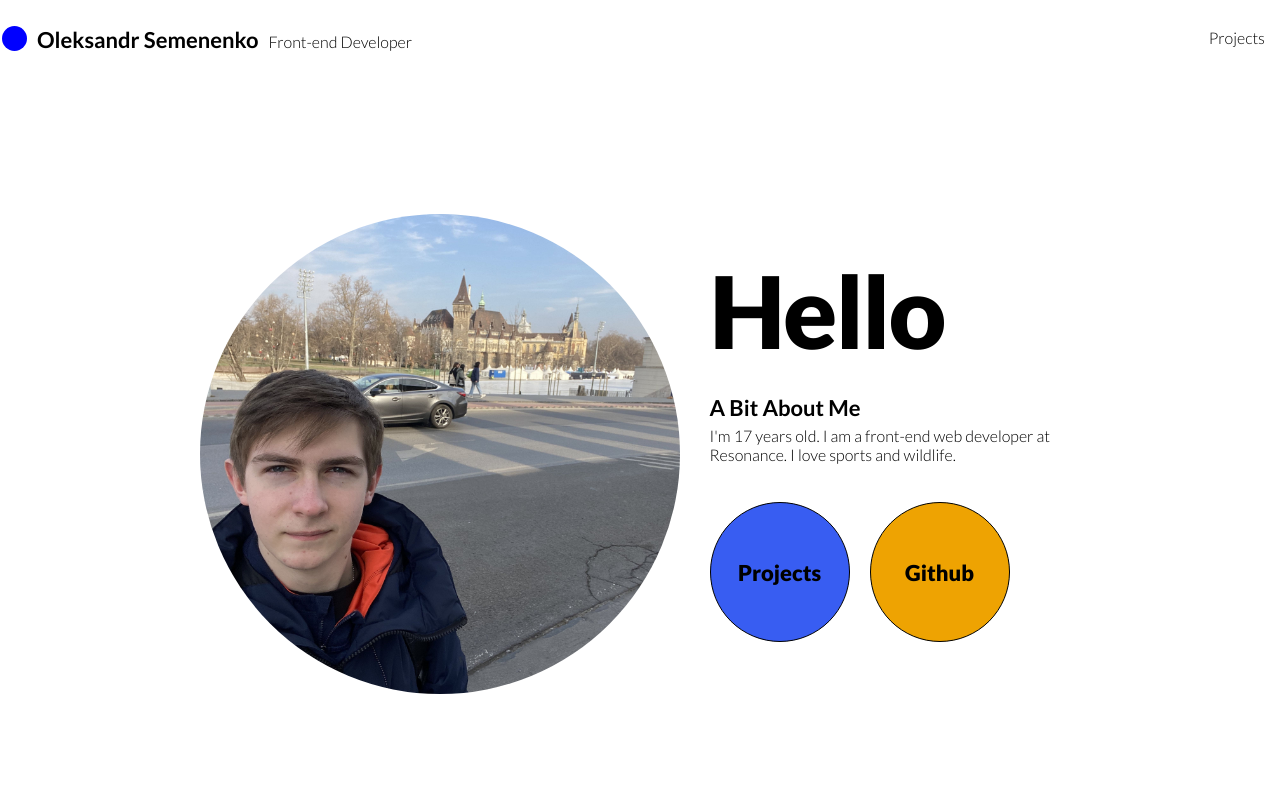
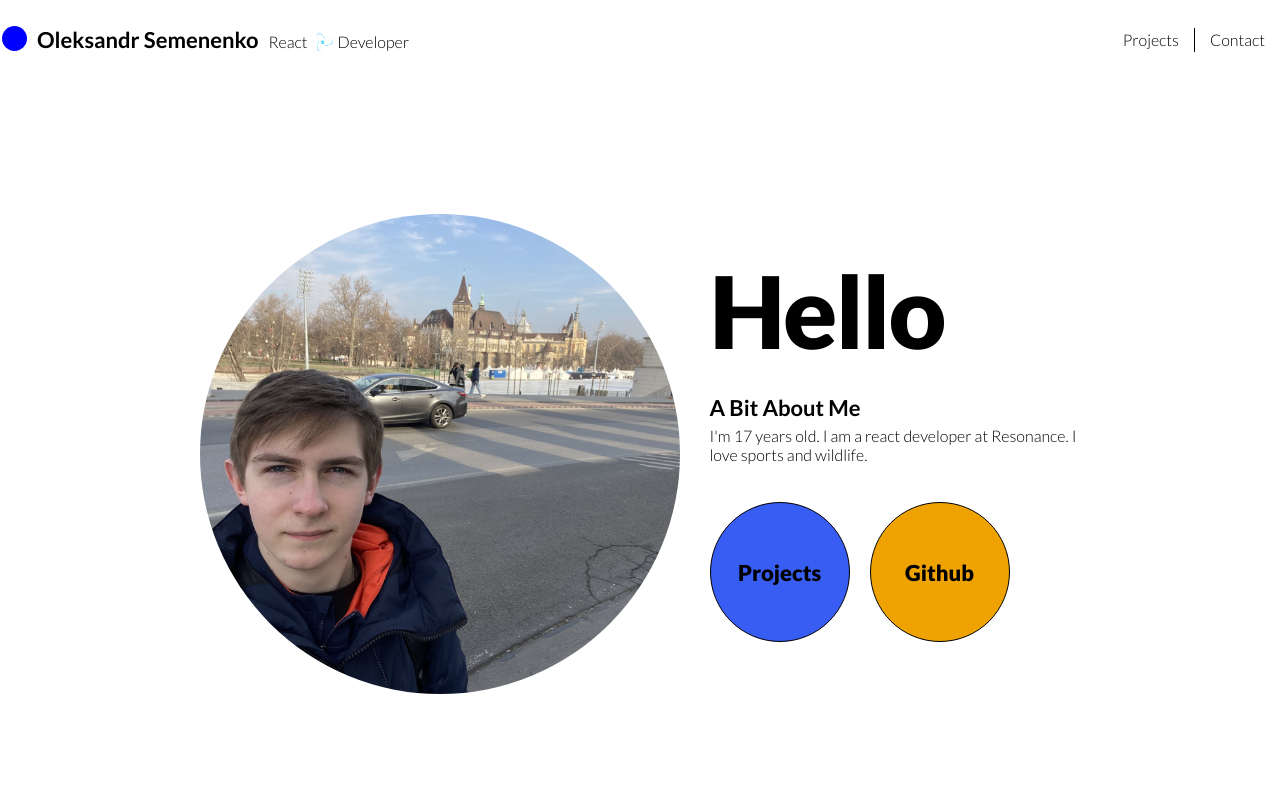
Before and after one commit to TheDeveloperAlex/the_dev_alex, a Next.js app: page / in a window 1280 px wide. Shown: the top 800 px of the page. Built offline with nearby package versions, Linux system fonts and the light colour scheme.

Commit message:
add logo react

```diff
--- /dev/null
+++ b/components/logoReact.js
@@ -0,0 +1,13 @@
+import styles from '../styles/logoReact.module.scss';
+
+export default function LogoReact() {
+
+  return (
+    <div className={styles.circles}>
+      <div></div>
+      <div></div>
+      <div></div>
+      <span></span>
+    </div>
+  );
+}
--- a/components/navBar.js
+++ b/components/navBar.js
@@ -1,5 +1,6 @@
 import Link from "next/link";
 import CustomLink from "./link";
+import LogoReact from "./logoReact";
 
 export default function NavBar({ theme, setTheme }) {
 
@@ -13,24 +14,30 @@ export default function NavBar({ theme, setTheme }) {
     setTheme('light');
   }
 
-  // const iconSun = (<xml version="1.0"><svg xmlns="http://www.w3.org/2000/svg" viewBox="0 0 30 30" width="30px" height="30px">    <path d="M 14.984375 0.98632812 A 1.0001 1.0001 0 0 0 14 2 L 14 5 A 1.0001 1.0001 0 1 0 16 5 L 16 2 A 1.0001 1.0001 0 0 0 14.984375 0.98632812 z M 5.796875 4.7988281 A 1.0001 1.0001 0 0 0 5.1015625 6.515625 L 7.2226562 8.6367188 A 1.0001 1.0001 0 1 0 8.6367188 7.2226562 L 6.515625 5.1015625 A 1.0001 1.0001 0 0 0 5.796875 4.7988281 z M 24.171875 4.7988281 A 1.0001 1.0001 0 0 0 23.484375 5.1015625 L 21.363281 7.2226562 A 1.0001 1.0001 0 1 0 22.777344 8.6367188 L 24.898438 6.515625 A 1.0001 1.0001 0 0 0 24.171875 4.7988281 z M 15 8 A 7 7 0 0 0 8 15 A 7 7 0 0 0 15 22 A 7 7 0 0 0 22 15 A 7 7 0 0 0 15 8 z M 2 14 A 1.0001 1.0001 0 1 0 2 16 L 5 16 A 1.0001 1.0001 0 1 0 5 14 L 2 14 z M 25 14 A 1.0001 1.0001 0 1 0 25 16 L 28 16 A 1.0001 1.0001 0 1 0 28 14 L 25 14 z M 7.9101562 21.060547 A 1.0001 1.0001 0 0 0 7.2226562 21.363281 L 5.1015625 23.484375 A 1.0001 1.0001 0 1 0 6.515625 24.898438 L 8.6367188 22.777344 A 1.0001 1.0001 0 0 0 7.9101562 21.060547 z M 22.060547 21.060547 A 1.0001 1.0001 0 0 0 21.363281 22.777344 L 23.484375 24.898438 A 1.0001 1.0001 0 1 0 24.898438 23.484375 L 22.777344 21.363281 A 1.0001 1.0001 0 0 0 22.060547 21.060547 z M 14.984375 23.986328 A 1.0001 1.0001 0 0 0 14 25 L 14 28 A 1.0001 1.0001 0 1 0 16 28 L 16 25 A 1.0001 1.0001 0 0 0 14.984375 23.986328 z" /></svg></xml>);
-  // const iconMoon = (<xml version = "1.0" encoding = "utf-8"><svg version="1.1" id="Layer_1" xmlns="http://www.w3.org/2000/svg" xmlns:xlink="http://www.w3.org/1999/xlink" x="0px" y="0px" viewBox="0 0 122.88 122.89" style="enable-background:new 0 0 122.88 122.89" xml:space="preserve"><g><path d="M49.06,1.27c2.17-0.45,4.34-0.77,6.48-0.98c2.2-0.21,4.38-0.31,6.53-0.29c1.21,0.01,2.18,1,2.17,2.21 c-0.01,0.93-0.6,1.72-1.42,2.03c-9.15,3.6-16.47,10.31-20.96,18.62c-4.42,8.17-6.1,17.88-4.09,27.68l0.01,0.07 c2.29,11.06,8.83,20.15,17.58,25.91c8.74,5.76,19.67,8.18,30.73,5.92l0.07-0.01c7.96-1.65,14.89-5.49,20.3-10.78 c5.6-5.47,9.56-12.48,11.33-20.16c0.27-1.18,1.45-1.91,2.62-1.64c0.89,0.21,1.53,0.93,1.67,1.78c2.64,16.2-1.35,32.07-10.06,44.71 c-8.67,12.58-22.03,21.97-38.18,25.29c-16.62,3.42-33.05-0.22-46.18-8.86C14.52,104.1,4.69,90.45,1.27,73.83 C-2.07,57.6,1.32,41.55,9.53,28.58C17.78,15.57,30.88,5.64,46.91,1.75c0.31-0.08,0.67-0.16,1.06-0.25l0.01,0l0,0L49.06,1.27 L49.06,1.27z" /></g></svg></xml>);
-
-  // const buttonIcon = theme === 'dark' ? iconSun : null;
-
-  // console.log(buttonIcon);
-
-  // // ===========================================================================
   const linksData = [
-    {content: 'Projects', href: '/projects'}
+    {content: 'Projects', href: '/projects', isLinkWeb: false},
+    {content: 'Contact', href: 'mailto: semenenkoalex688@gmail.com', isLinkWeb: true},
   ];
 
-  const linksItems = linksData.map(({ content, href }, i) => {
+  const linksItems = linksData.map(({ content, href, isLinkWeb }, i) => {
     const isLast = i === linksData.length - 1;
-    return (
-      <div key={href} >
+    return isLinkWeb ? (
+      <div key={href} style={{ display: 'flex', alignItems: 'center' }}  >
+        <a className="default-link" href={href} >
+          <div style={{ padding: '0 15px', lineHeight: '24px', fontWeight: '300' }}>
+            {content}
+          </div>
+        </a>
+        {!isLast &&
+          <div className="link-item-delimiter" ></div>
+        }
+      </div>
+    ) : (
+      <div key={href} style={{ display: 'flex', alignItems: 'center' }} >
         <CustomLink href={href} content={content} />
-        {!isLast && <div className="link-item-delimiter" ></div>}
+        {!isLast &&
+          <div className="link-item-delimiter" ></div>
+        }
       </div>
     )
   });
@@ -43,11 +50,14 @@ export default function NavBar({ theme, setTheme }) {
       <div className="nav-bar-left-part">
         <button className="nav-bar-button" onClick={onChangeTheme} >
           {/* {buttonIcon} */}
+          <div className="logo-react-wrapper" >
+
+          </div>
         </button>
         <Link href={'/'} >
           <div className="nav-bar-link-name-wrapper" >
             <span className="nav-bar-link-name" >Oleksandr Semenenko</span>
-            <span className="nav-bar-link-job" >Front-end Developer</span>
+            <span className="nav-bar-link-job" ><span style={{ marginRight: '5px' }} >React</span> <LogoReact /> <span style={{ marginLeft: '5px' }} >Developer</span></span>
           </div>
         </Link>
 
--- a/package.json
+++ b/package.json
@@ -5,7 +5,6 @@
   "main": "index.js",
   "scripts": {
     "dev": "next dev"
-
   },
   "repository": {
     "type": "git",
@@ -21,6 +20,7 @@
   "dependencies": {
     "next": "^12.2.0",
     "react": "^18.2.0",
-    "react-dom": "^18.2.0"
+    "react-dom": "^18.2.0",
+    "sass": "^1.53.0"
   }
 }
--- a/pages/index.js
+++ b/pages/index.js
@@ -42,7 +42,7 @@ export default function Index() {
           <div className='hi-text' >Hello</div>
           <h1 className='header' >A Bit About Me</h1>
           <div className='description' >
-            I'm 17 years old. I am a front-end web developer at Resonance. I love sports and wildlife.
+            I'm 17 years old. I am a react developer at Resonance. I love sports and wildlife.
           </div>
           <div className='buttons-wrapper' >
             {linkItems}
--- /dev/null
+++ b/styles/logoReact.module.scss
@@ -0,0 +1,48 @@
+$i: 1;
+$width: 2.5vmin;
+
+.circles {
+  width: $width;
+  height: $width;
+  position: relative;
+  perspective: 50000px;
+  color: #61dafb;
+
+  span {
+    position: absolute;
+    top: 50%;
+    left: 50%;
+    transform: translate(-50%, -50%);
+    display: block;
+    width: 18.4%;
+    height: 18.4%;
+    border-radius: 100%;
+    background: currentColor;
+  }
+
+  div {
+    position: absolute;
+    width: 100%;
+    height: 100%;
+    border-left: $width / 25 solid;
+    border-top: $width / 25 solid transparent;
+    border-radius: 100%;
+
+    @for $i from 1 through 3 {
+      &:nth-child(#{$i}) {
+        animation: anim-#{$i} 1s linear infinite;
+      }
+    }
+  }
+}
+
+@for $i from 1 through 3 {
+  @keyframes anim-#{$i} {
+    from {
+      transform: rotateZ(360deg / 3 * $i) rotateX(66deg) rotateZ(0deg);
+    }
+    to {
+      transform: rotateZ(360deg / 3 * $i) rotateX(66deg) rotateZ(360deg);
+    }
+  }
+}
--- a/styles/navBar.css
+++ b/styles/navBar.css
@@ -14,6 +14,7 @@
   display: flex;
   margin-left: auto;
   margin-right: -10px;
+  align-items: center;
 }
 
 /* ======================== Element */
@@ -26,13 +27,18 @@
 }
 
 .link-item-delimiter {
-  height: 100%;
+  height: 24px;
   width: 1px;
   border-right: 1px solid #000;
 }
 
+.theme-dark .link-item-delimiter {
+  border-color: #fff;
+}
+
 .nav-bar-button {
   background: #0000ff;
+  /* background: #fff; */
   border: none;
   border-radius: 50%;
   padding: 5px;
@@ -40,12 +46,26 @@
   width: 25px;
   height: 25px;
   margin-right: 10px;
+
+  display: flex;
+  align-items: center;
+  justify-self: center;
+  transition: color 500ms, background-color 500ms;
 }
+
+/* .theme-dark .nav-bar-button {
+  background: #000;
+  transition: color 500ms, background-color 500ms;
+} */
 
 .nav-bar-link-name-wrapper {
   cursor: pointer;
   vertical-align: middle;
 }
+/* .nav-bar-link-name-wrapper {
+  display: flex;
+  align-items: flex-end;
+} */
 
 .nav-bar-link-name {
   font-size: 22px;
@@ -55,6 +75,13 @@
 
 .nav-bar-link-job {
   font-weight: 300;
+  display: inline-flex;
+}
+
+.logo-react-wrapper {
+  /* width: 25px;
+  height: 25px; */
+  margin-right: 20px;
 }
 
 /* .nav-bar-button svg {
```
Also changed, not shown: 1 other file (tests, documents, lock files or other folders).
